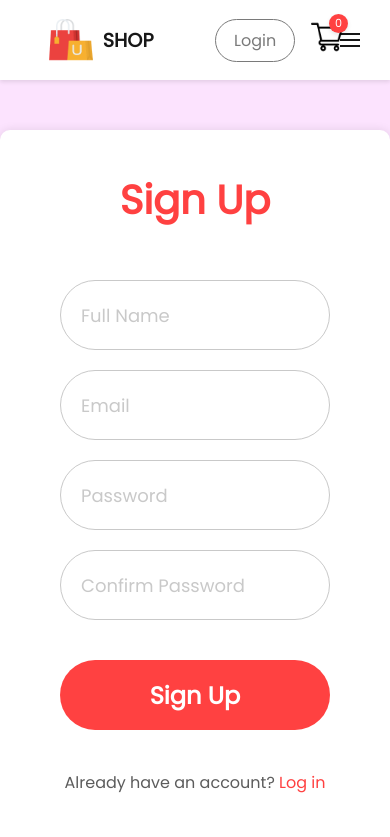
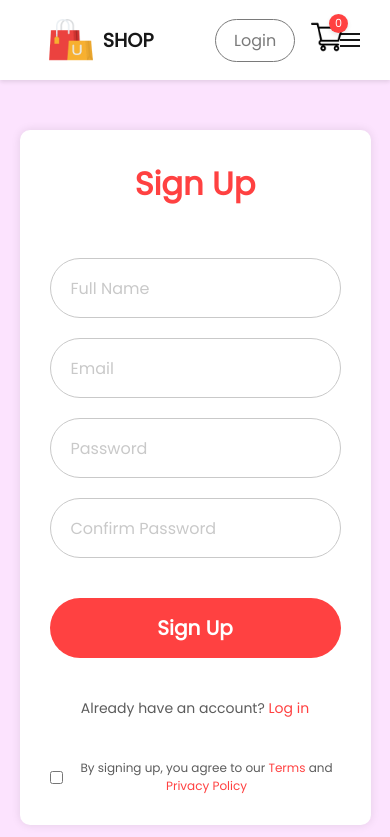
Before and after one commit to ArnaldoGonzalez81318/React-E-Commerce, a React (Create React App) app in the folder frontend/: page /login in a window 390 px wide. Shown: the top 837 px of the page. Built offline with nearby package versions, Linux system fonts and the light colour scheme.

Commit message:
Update loginSignup.css

```diff
--- a/frontend/src/Pages/CSS/loginSignup.css
+++ b/frontend/src/Pages/CSS/loginSignup.css
@@ -114,6 +114,7 @@
 .signup-agreement label {
   display: flex;
   align-items: center;
+  justify-content: center;
 }
 
 .signup-agreement input {
@@ -134,3 +135,32 @@
 .signup-agreement p span:hover {
   text-decoration: underline;
 }
+
+@media screen and (max-width: 768px) {
+  .login-signup-container {
+    width: 90%;
+    padding: 30px;
+  }
+
+  .login-signup-container h2 {
+    font-size: 2rem;
+  }
+
+  .login-signup-form input {
+    height: 60px;
+    font-size: 1rem;
+  }
+
+  .login-signup-form button {
+    height: 60px;
+    font-size: 1.25rem;
+  }
+
+  .login-signup-switch p {
+    font-size: 0.875rem;
+  }
+
+  .signup-agreement p {
+    font-size: 0.75rem;
+  }
+}
```
